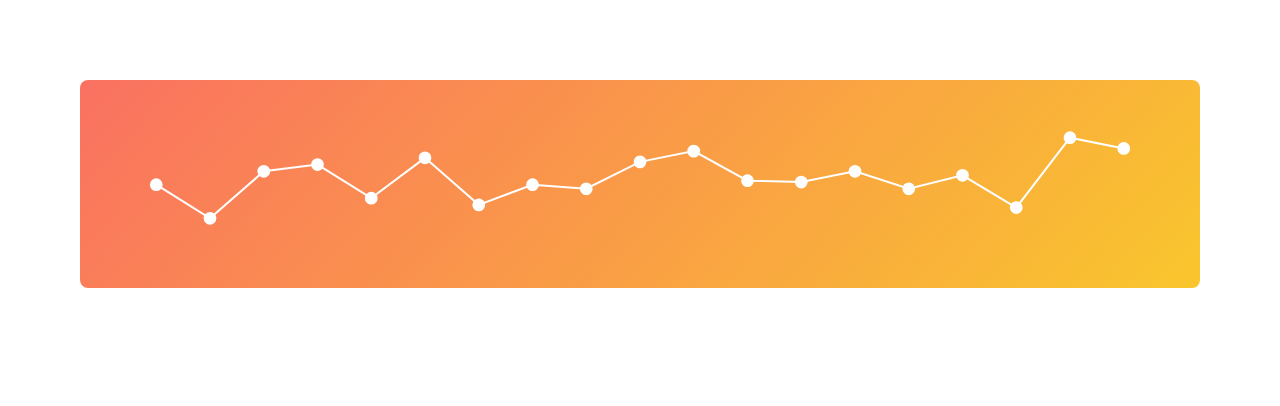
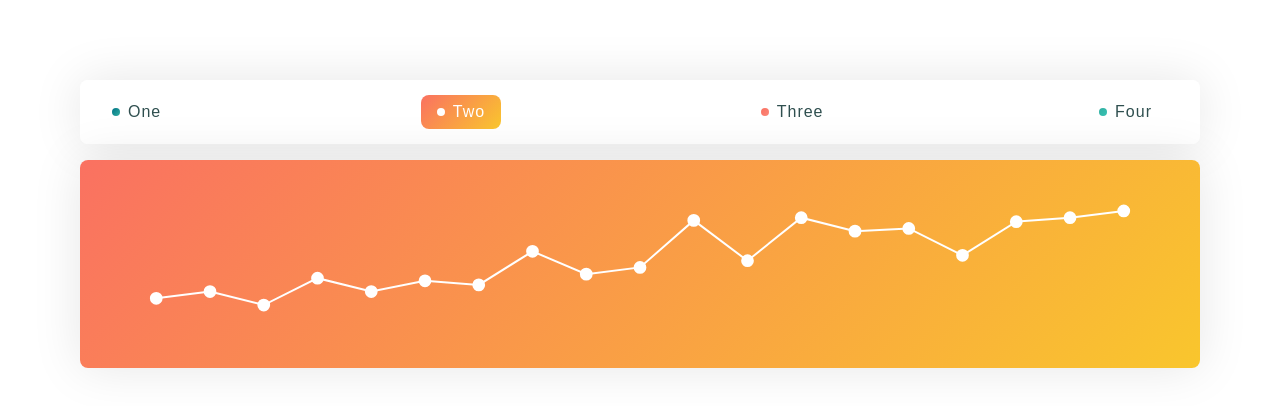
Before and after one commit to jacobsfletch/react-svg-part-two, a React app: page / in a window 1280 px wide. Built offline with nearby package versions, Linux system fonts and the light colour scheme.

Commit message:
adds navigation to handle multiple datasets

```diff
--- a/src/Chart.js
+++ b/src/Chart.js
@@ -7,8 +7,30 @@ import './index.css';
 class Chart extends Component {
 	constructor(props) {
 		super(props);
+		this.handleClick = this.handleClick.bind(this);
 		this.arrayX = [44.5, 84.5, 124.5, 164.5, 204.5, 244.5, 284.5, 324.5, 364.5, 404.5, 444.5, 484.5, 524.5, 564.5, 604.5, 644.5, 684.5, 724.5, 764.5]
-		this.arrayY = [5, 30, -5, -10, 15, -15, 20, 5, 8, -12, -20, 2, 3, -5, 8, -2, 22, -30, -22]
+		this.currentIndex = 1;
+		this.state = {
+			menu: [
+				{
+					label: "One",
+					active: false,
+					array: [5, 30, -5, -10, 15, -15, 20, 5, 8, -12, -20, 2, 3, -5, 8, -2, 22, -30, -22]
+				}, {
+					label: "Two",
+					active: true,
+					array: [30, 25, 35, 15, 25, 17, 20, -5, 12, 7, -28, 2, -30, -20, -22, -2, -27, -30, -35]
+				}, {
+					label: "Three",
+					active: false,
+					array: [-12, -35, -28, -30, -7, -1, -22, 16, 2, -5, 4, -19, -2, 15, 10, 25, 30, 28, 35]
+				}, {
+					label: "Four",
+					active: false,
+					array: [5, 12, -2, 8, 3, -12, 20, 5, 8, -12, -20, -9, 5, 12, -1, -2, 22, -30, 5]
+				}
+			]
+		}
 	}
 
 	componentWillMount() {
@@ -17,20 +39,58 @@ class Chart extends Component {
 
 	generatePolylineArray() {
 		let polyline = '';
+		const currentArrayY = this.state.menu[this.currentIndex].array
 		this.arrayX.map((coordX, i) => {
-			return polyline += `${coordX}, ${this.arrayY[i]} `;
+			return polyline += `${coordX}, ${currentArrayY[i]} `;
 		})
 		this.polyline = polyline;
 	}
 
+	handleClick(key) {
+		this.currentIndex = key
+		this.generatePolylineArray()
+
+		const newState = [...this.state.menu]
+		for(var i = 0; i < newState.length; i++) {
+			if(newState[i].active) {
+				this.lastArrayY = newState[i].array
+				newState[i].active = false
+			}
+		}
+		newState[key].active = true
+
+		this.setState({newState})
+	}
+
 	render() {
+
+		const color = this.currentIndex === 0 ? 'blue'
+			: this.currentIndex === 1 ? 'orange'
+			: this.currentIndex === 2 ? 'red'
+			: this.currentIndex === 3 ? 'green'
+			: ''
+
 		return (
-			<div className="chart-body">
-				<Graph
-					arrayX={this.arrayX}
-					arrayY={this.arrayY}
-					polyline={this.polyline}
-				/>
+			<div className={`chart ${color}`}>
+				<ul className="chart-header">
+					{this.state.menu.map((item, i) => {
+						const active = item.active ? 'menu-item active' : 'menu-item';
+						return (
+							<li key={i} className={active}>
+								<button onClick={() => this.handleClick(i)}>
+									{item.label}
+								</button>
+							</li>
+						)
+					})}
+				</ul>
+				<div className="chart-body">
+					<Graph
+						arrayX={this.arrayX}
+						arrayY={this.state.menu[this.currentIndex].array}
+						polyline={this.polyline}
+					/>
+				</div>
 			</div>
 		)
 	}
--- a/src/index.css
+++ b/src/index.css
@@ -17,14 +17,79 @@ body {
 	margin: auto;
 }
 
+.chart-header {
+	background-color: white;
+	height: 2rem;
+	border-radius: 8px;
+	display: flex;
+	align-items: center;
+	padding: 1rem;
+	margin: auto;
+	margin-bottom: 1rem;
+	list-style: none;
+	justify-content: space-between;
+	box-shadow: 0 0 50px rgba(0, 0, 0, .1);
+	overflow-x: scroll;
+}
+
+.menu-item button {
+	font-size: 1rem;
+	font-family: sans-serif;
+	color: darkslategray;
+	letter-spacing: 1px;
+	margin-bottom: 0;
+	margin-right: 1rem;
+	display: flex;
+	align-items: center;
+	border: 0;
+	cursor: pointer;
+	border-radius: 8px;
+	padding: .5rem 1rem;
+	background-color: transparent;
+}
+
+.menu-item button::before {
+	content: '';
+	display: block;
+	box-sizing: border-box;
+	width: 8px;
+	height: 8px;
+	border-radius: 100%;
+	margin-right: .5rem;
+}
+
+.menu-item button:hover { background-color: whitesmoke; }
+
+.menu-item button:focus { outline: none; }
+
+.menu-item.active button { color: white; }
+
+.menu-item:first-child button::before { background: linear-gradient(133deg, #007285, #31AEA1); }
+.blue .menu-item.active button { background: linear-gradient(133deg, #007285, #31AEA1); }
+.blue .chart-body { background: linear-gradient(133deg, #007285, #31AEA1); }
+
+.menu-item:nth-child(2) button::before { background: linear-gradient(133deg, #fa7161, #f9c62d); }
+.orange .menu-item.active button { background: linear-gradient(133deg, #fa7161, #f9c62d); }
+.orange .chart-body { background: linear-gradient(133deg, #fa7161, #f9c62d); }
+
+.menu-item:nth-child(3) button::before { background: linear-gradient(133deg, #FA7161, #fb877a); }
+.red .menu-item.active button { background: linear-gradient(133deg, #FA7161, #fb877a); }
+.red .chart-body { background: linear-gradient(133deg, #FA7161, #fb877a); }
+
+.menu-item:last-child button::before { background: linear-gradient(133deg, #31AEA1, #37c2b3); }
+.green .menu-item.active button { background: linear-gradient(133deg, #31AEA1, #37c2b3); }
+.green .chart-body { background: linear-gradient(133deg, #31AEA1, #37c2b3); }
+
+.menu-item.active button::before { background: white !important; }
+
 .chart-body {
 	display: flex;
 	flex-direction: column;
 	justify-content: center;
 	height: 5rem;
 	padding: 4rem 1rem;
-	background: linear-gradient(133deg, #fa7161, #f9c62d);
 	border-radius: 8px;
+	box-shadow: 0 0 50px rgba(0, 0, 0, .1);
 }
 
 svg {
```
